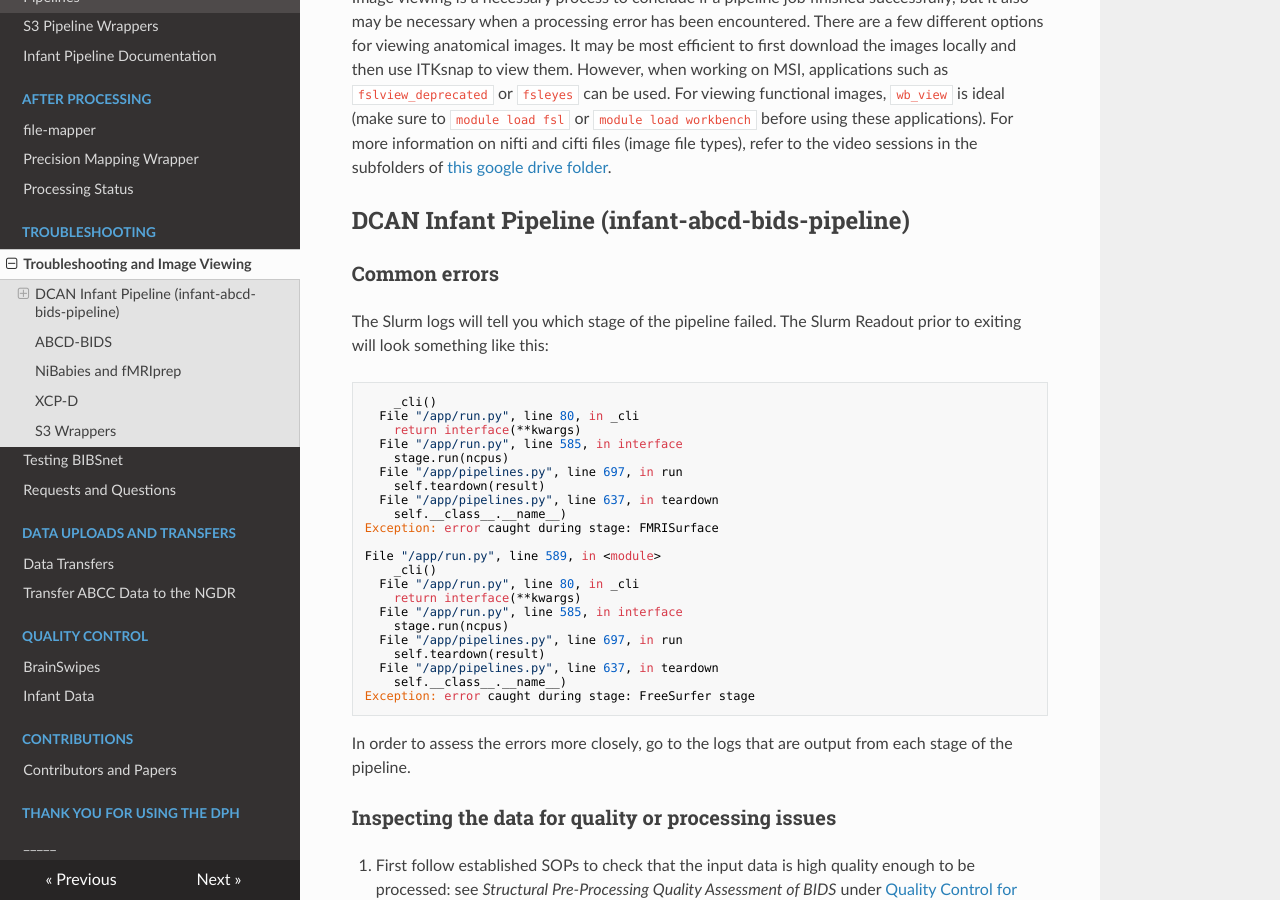
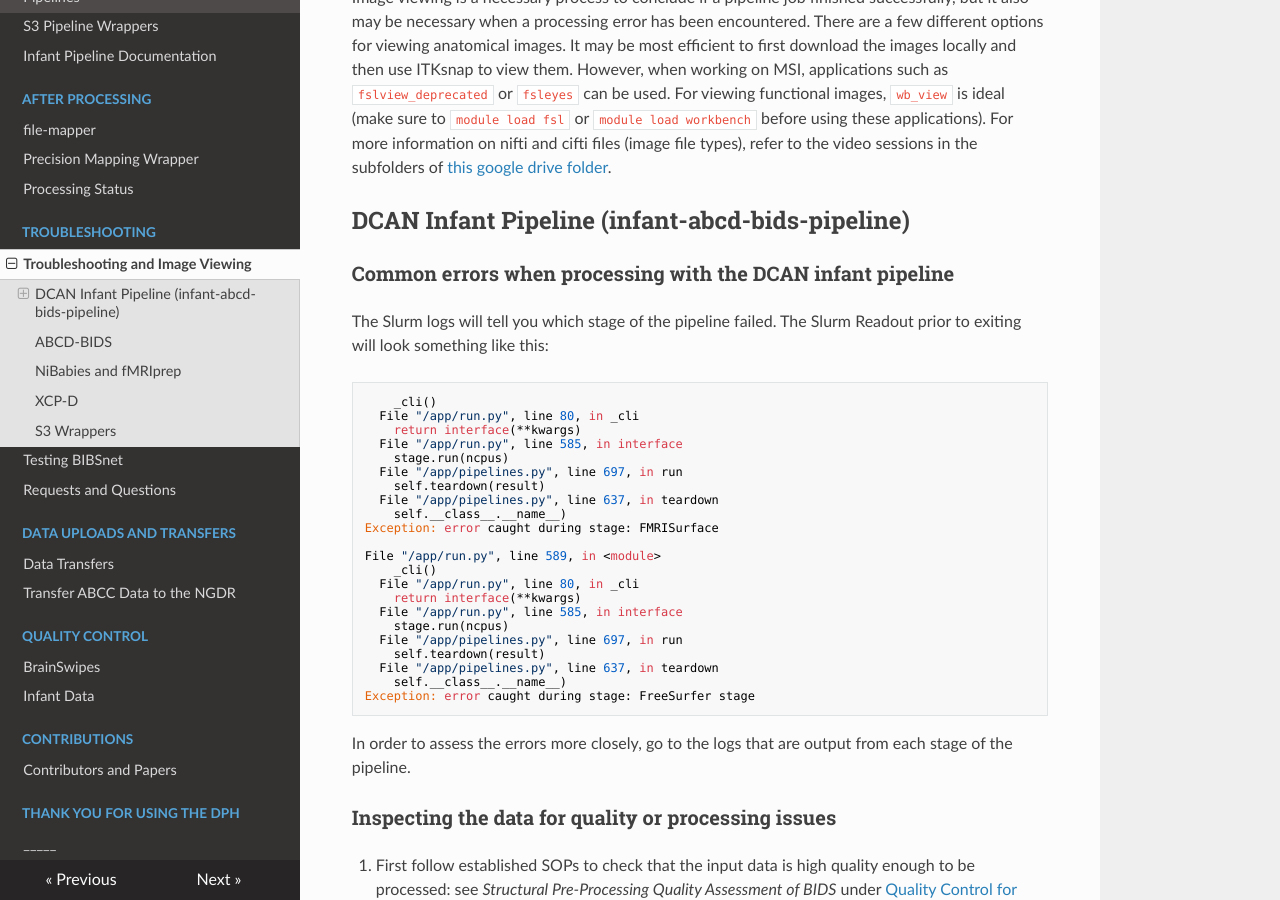
Before and after one commit to DCAN-Labs/cdni-brain, an MkDocs documentation site: the page built from docs/troubleshooting.md, in a window 1280 px wide and 900 px high, scrolled down 342 px. Built offline with MkDocs 1.6.1, drawn with Linux system fonts in a browser that asks for light colours; nearby versions of some CDN libraries.

Commit message:
Update troubleshooting.md

```diff
--- a/docs/troubleshooting.md
+++ b/docs/troubleshooting.md
@@ -8,7 +8,7 @@ Image viewing is a necessary process to conclude if a pipeline job finished succ
 
 ## DCAN Infant Pipeline (infant-abcd-bids-pipeline)
 
-### Common errors
+### Common errors when processing with the DCAN infant pipeline
 
 The Slurm logs will tell you which stage of the pipeline failed. The Slurm Readout prior to exiting will look something like this:
 
```
